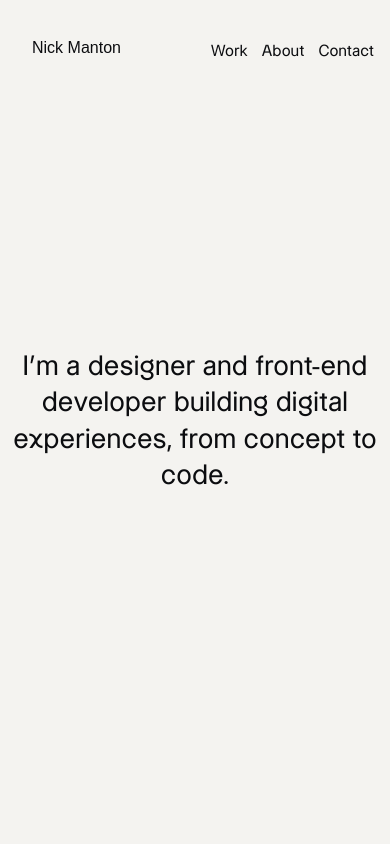
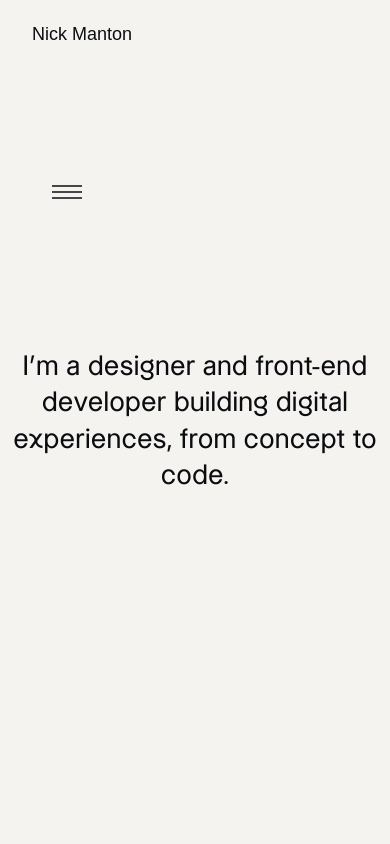
Before and after one commit to nickmanton-97/portfolio, a React (Vite) app: page / in a window 390 px wide. Shown: the top 844 px of the page. Built offline with nearby package versions, Linux system fonts and the light colour scheme.

Commit message:
new navigation

```diff
--- /dev/null
+++ b/src/components/navigation/Hamburger.jsx
@@ -0,0 +1,79 @@
+import { useEffect, useRef } from "react";
+import { gsap } from "gsap";
+import styles from "./hamburger.module.css";
+
+export default function Hamburger() {
+  const topRef = useRef(null);
+  const midRef = useRef(null);
+  const botRef = useRef(null);
+  const timeline = useRef(null);
+
+  useEffect(() => {
+    // GSAP timeline matching original TimelineMax
+    timeline.current = gsap.timeline({ paused: true, reversed: true });
+
+    timeline.current
+      // Burg phase (move lines out & shrink middle)
+      .to(topRef.current, { y: -11, transformOrigin: "50% 50%", duration: 0.2 }, "burg")
+      .to(botRef.current, { y: 9, transformOrigin: "50% 50%", duration: 0.2 }, "burg")
+      .to(midRef.current, { scale: 0.01, transformOrigin: "50% 50%", duration: 0.2 }, "burg")
+      // Rotate phase
+      .addLabel("rotate")
+      .to(topRef.current, { y: 5, duration: 0.2 }, "rotate")
+      .to(botRef.current, { y: -5, duration: 0.2 }, "rotate")
+      .to(topRef.current, { rotation: 45, transformOrigin: "44% 50%", duration: 0.2 }, "rotate")
+      .to(botRef.current, { rotation: -45, transformOrigin: "50% 52%", duration: 0.2 }, "rotate");
+
+    const handleClick = () => {
+      timeline.current.reversed() ? timeline.current.restart() : timeline.current.reverse();
+    };
+
+    const burger = document.getElementById("burger");
+    burger.addEventListener("click", handleClick);
+
+    return () => {
+      burger.removeEventListener("click", handleClick);
+    };
+  }, []);
+
+  return (
+    <svg
+      id="burger"
+      className={styles.openmenu}
+      width="30"
+      xmlns="http://www.w3.org/2000/svg"
+      viewBox="0 0 30 30"
+    >
+      <line
+        ref={topRef}
+        className={styles.top}
+        x1="0"
+        y1="9"
+        x2="30"
+        y2="9"
+        strokeWidth="1.5"
+        vectorEffect="non-scaling-stroke"
+      />
+      <line
+        ref={midRef}
+        className={styles.mid}
+        x1="0"
+        y1="15"
+        x2="30"
+        y2="15"
+        strokeWidth="1.5"
+        vectorEffect="non-scaling-stroke"
+      />
+      <line
+        ref={botRef}
+        className={styles.bot}
+        x1="0"
+        y1="21"
+        x2="30"
+        y2="21"
+        strokeWidth="1.5"
+        vectorEffect="non-scaling-stroke"
+      />
+    </svg>
+  );
+}
--- a/src/components/navigation/Navigation.jsx
+++ b/src/components/navigation/Navigation.jsx
@@ -1,13 +1,16 @@
 import { useEffect, useRef } from "react";
 import { gsap } from "gsap";
 import styles from "./navigation.module.css";
+import Hamburger from "./Hamburger";
 
 const navItems = ["Work", "About", "Contact"];
 
 function Navigation() {
   const navRef = useRef(null);
+  const navItemsRef = useRef([]);
+  const timeline = useRef(null);
 
-  // Animate nav into place on load
+  // Animate nav into place on page load
   useEffect(() => {
     gsap.set(navRef.current, { y: -70, opacity: 0 });
     gsap.to(navRef.current, {
@@ -17,6 +20,30 @@ function Navigation() {
       ease: "power2.out",
       delay: 2,
     });
+
+    // Initialize nav items hidden offscreen for hamburger toggle
+    gsap.set(navItemsRef.current, { opacity: 0, x: 50 });
+  }, []);
+
+  // Hamburger click triggers staggered nav items
+  useEffect(() => {
+    const burger = document.getElementById("burger");
+
+    timeline.current = gsap.timeline({ paused: true, reversed: true });
+    timeline.current.to(navItemsRef.current, {
+      opacity: 1,
+      x: 0,
+      stagger: 0.1,
+      duration: 0.3,
+      ease: "power2.out",
+    });
+
+    const handleClick = () => {
+      timeline.current.reversed() ? timeline.current.restart() : timeline.current.reverse();
+    };
+
+    burger.addEventListener("click", handleClick);
+    return () => burger.removeEventListener("click", handleClick);
   }, []);
 
   return (
@@ -25,14 +52,22 @@ function Navigation() {
         {/* Logo / Wordmark */}
         <div className={styles.Logo}>Nick Manton</div>
 
-        {/* Navigation Links */}
-        <ul className={styles.NavigationItems}>
-          {navItems.map((label) => (
-            <li key={label} className={styles.item}>
-              {label}
-            </li>
-          ))}
-        </ul>
+        {/* Right-side container for nav items + hamburger */}
+        <div className={styles.NavRight}>
+          <ul className={styles.NavigationItems}>
+            {navItems.map((label, i) => (
+              <li
+                key={label}
+                className={styles.item}
+                ref={(el) => (navItemsRef.current[i] = el)}
+              >
+                {label}
+              </li>
+            ))}
+          </ul>
+
+          <Hamburger />
+        </div>
       </nav>
     </div>
   );
--- /dev/null
+++ b/src/components/navigation/hamburger.module.css
@@ -0,0 +1,19 @@
+.openmenu {
+  margin: 0 20px;
+  cursor: pointer;
+  display: block;
+  z-index: 101; /* above nav background if needed */
+
+  /* Inherit nav blend effect */
+  mix-blend-mode: difference;
+  color: white; /* starting color */
+}
+
+/* Make SVG paths/line use currentColor */
+.top,
+.mid,
+.bot {
+  stroke: currentColor;
+  fill: currentColor;
+  transition: all 0.2s ease;
+}
--- a/src/components/navigation/navigation.module.css
+++ b/src/components/navigation/navigation.module.css
@@ -6,18 +6,24 @@
   background: transparent;
 
   /* Blending effect */
-  mix-blend-mode: difference; /* inverts colors behind it */
-  color: white; /* starting text/logo color */
+  mix-blend-mode: difference;
+  color: white;
   pointer-events: auto;
 }
 
 .NavigationContainer {
   display: flex;
-  justify-content: space-between;
+  justify-content: space-between; /* Logo left, nav+hamburger right */
   align-items: center;
   margin: 24px;
   font-size: 18px;
   font-family: 'YourCustomFont', sans-serif;
+}
+
+.NavRight {
+  display: flex;
+  align-items: center;
+  gap: 8px; /* space between nav items and hamburger */
 }
 
 .NavigationItems {
@@ -33,17 +39,39 @@
   cursor: pointer;
   display: inline-block;
   position: relative;
-  height: 1em; /* matches line height */
-  mix-blend-mode: difference; /* apply individually for better control */
-  color: white; /* starting text/logo color */
+  height: 1em;
+  mix-blend-mode: difference;
+  color: white;
+}
+
+/* Hamburger styles */
+.openmenu {
+  cursor: pointer;
+  mix-blend-mode: difference;
+  color: white;
 }
 
 /* Mobile tweaks */
 @media (max-width: 768px) {
   .NavigationContainer {
-    font-size: 16px;
+    flex-direction: column;
+    align-items: flex-start;
   }
+
+  .NavRight {
+    flex-direction: column;
+    align-items: flex-start;
+    gap: 12px;
+    margin-top: 12px;
+  }
+
   .NavigationItems {
-    gap: 14px;
+    flex-direction: column;
+    gap: 12px;
+    margin-top: 0;
+  }
+
+  .openmenu {
+    margin-top: 0;
   }
 }
```
